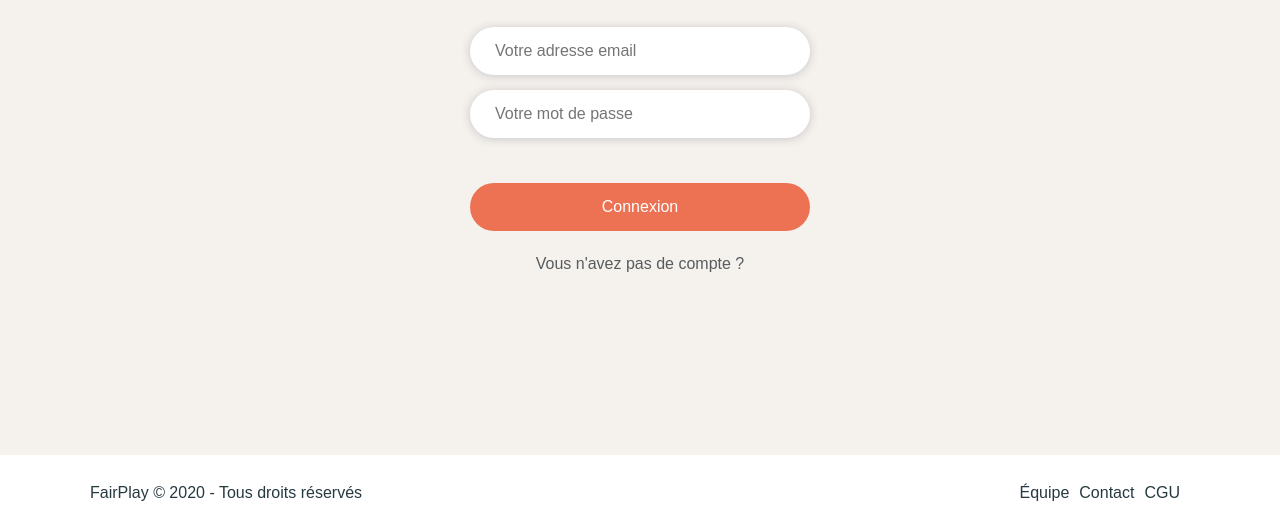
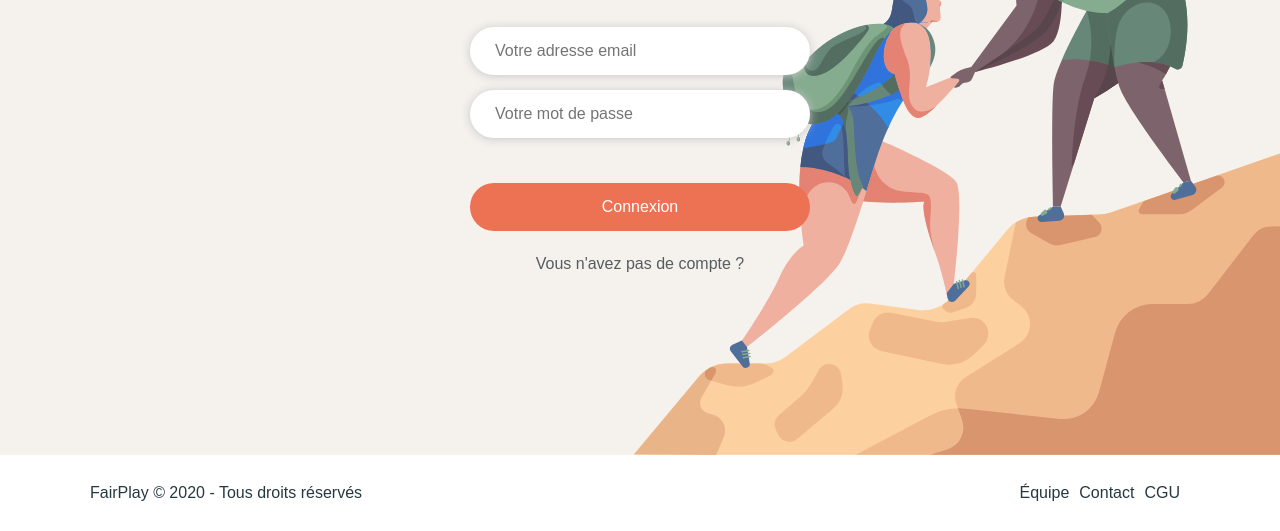
Before and after one commit to benjamin-russo/Fairplay, a React app in the folder frontend/: page /connexion in a window 1280 px wide. Shown: the part 269-800 px from the top of the page. Built offline with nearby package versions, Linux system fonts and the light colour scheme.

Commit message:
background image on login page

```diff
--- a/frontend/src/components/Login/index.js
+++ b/frontend/src/components/Login/index.js
@@ -19,12 +19,14 @@ const Login = ({
     case undefined:
       return (
         <section className="login">
+          <div className="login_container">
             <h1 className="login__title">Connexion</h1>
             {error && <p className="login__error">Adresse email ou mot de passe invalide</p>}
             <input className="login__input" type="email" placeholder="Votre adresse email" value={email} onChange={OnChangeValue} />
             <input className="login__input" type="password" placeholder="Votre mot de passe" value={password} onChange={OnChangeValue} />
             <button type="button" className="login__button" onClick={OnClickLoginForm}>Connexion</button>
             <Link to="/inscription" className="login__noAccount">Vous n'avez pas de compte ?</Link>
+          </div>
         </section>
       );
     default:
--- a/frontend/src/components/Login/style.scss
+++ b/frontend/src/components/Login/style.scss
@@ -1,10 +1,21 @@
 @use 'src/styles/_vars.scss';
 
-.login {
+.login{
+  background-image: url('src/assets/fond_connexion.svg');
+  background-size: contain;
+  background-repeat: no-repeat;
+  background-position: right;
   display: flex;
-  flex-direction: column;
+  justify-content: center;
   align-items: center;
-  padding-bottom: 90px;
+  flex: 1;
+
+  &_container {
+    display: flex;
+    flex-direction: column;
+    align-items: center;
+    padding-bottom: 90px;
+  }
 
   &__title {
     font-size: 32px;
@@ -54,3 +65,9 @@
   }
 
 }
+
+@media (max-width: 830px) {
+  .login {
+    background-image: none;
+  }
+}
```
Also changed, not shown: frontend/src/assets/fond_connexion.svg (added). Lines whose indentation alone changed are shown as unchanged.
